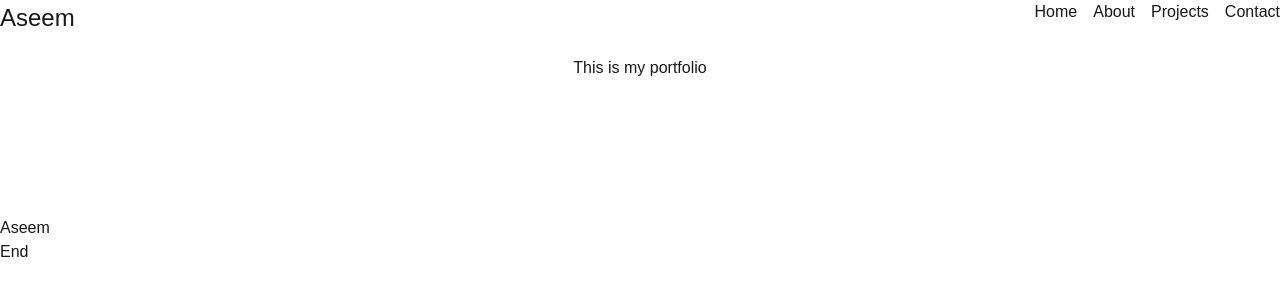
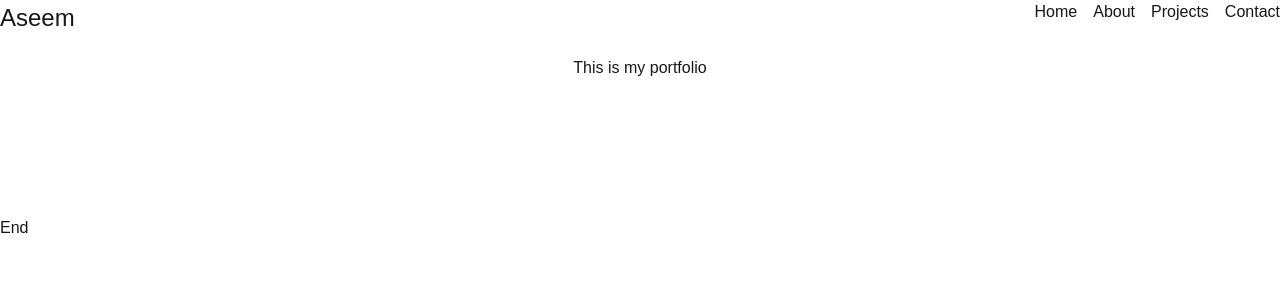
Before and after one commit to mdaseem/Aseem_Portfolio, a Next.js app in the folder my-portfolio/: page / in a window 1280 px wide. Shown: the top 300 px of the page. Built offline with nearby package versions, Linux system fonts and the light colour scheme.

Commit message:
my portfolio initial changes

```diff
--- a/my-portfolio/src/app/components/Menu/Menu.tsx
+++ b/my-portfolio/src/app/components/Menu/Menu.tsx
@@ -1,6 +1,5 @@
 "use client";
 import React from "react";
-import Header from "../Header/Header";
 import "./Menu.css";
 import Link from "next/link";
 
@@ -15,9 +14,11 @@ const Menu: React.FC = () => {
   return (
     <>
       {!isMenuOpen ? (
-        <header className="mobile-header">
-        <h2>Aseem</h2>
-        <button className={`menu-button ${isMenuOpen ? "open" : ""}`} onClick={() => setIsMenuOpen(true)}>
+        <div className="mobile-header">
+          <button
+            className={`menu-button ${isMenuOpen ? "open" : ""}`}
+            onClick={() => setIsMenuOpen(true)}
+          >
             <svg
               xmlns="http://www.w3.org/2000/svg"
               viewBox="0 0 48 48"
@@ -72,7 +73,7 @@ const Menu: React.FC = () => {
               />
             </svg>
           </button>
-        </header>
+        </div>
       ) : (
         <div className={`menu-content ${isMenuOpen ? "visible" : ""}`}>
           <div className="menu-links">
```
Lines whose indentation alone changed are shown as unchanged.
